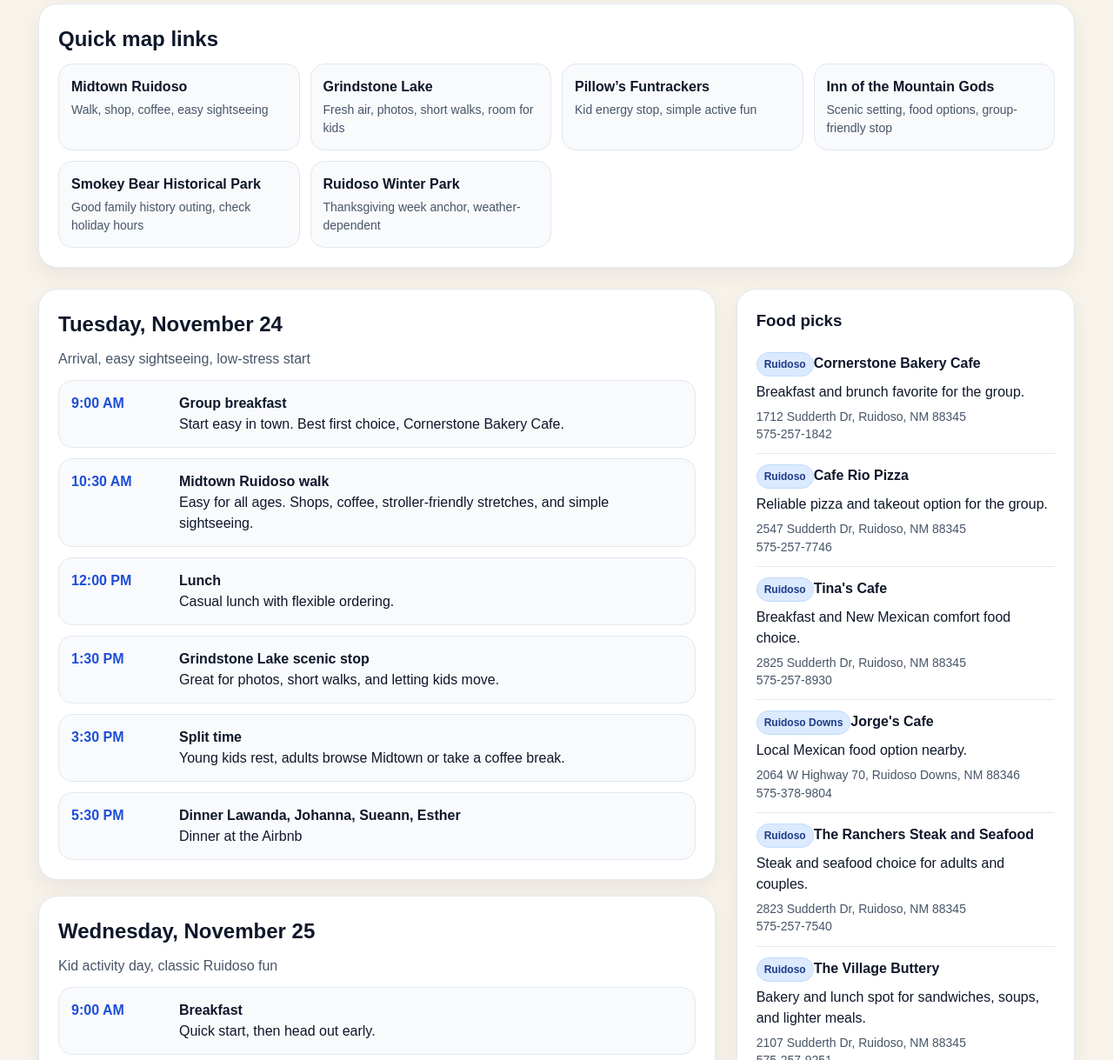
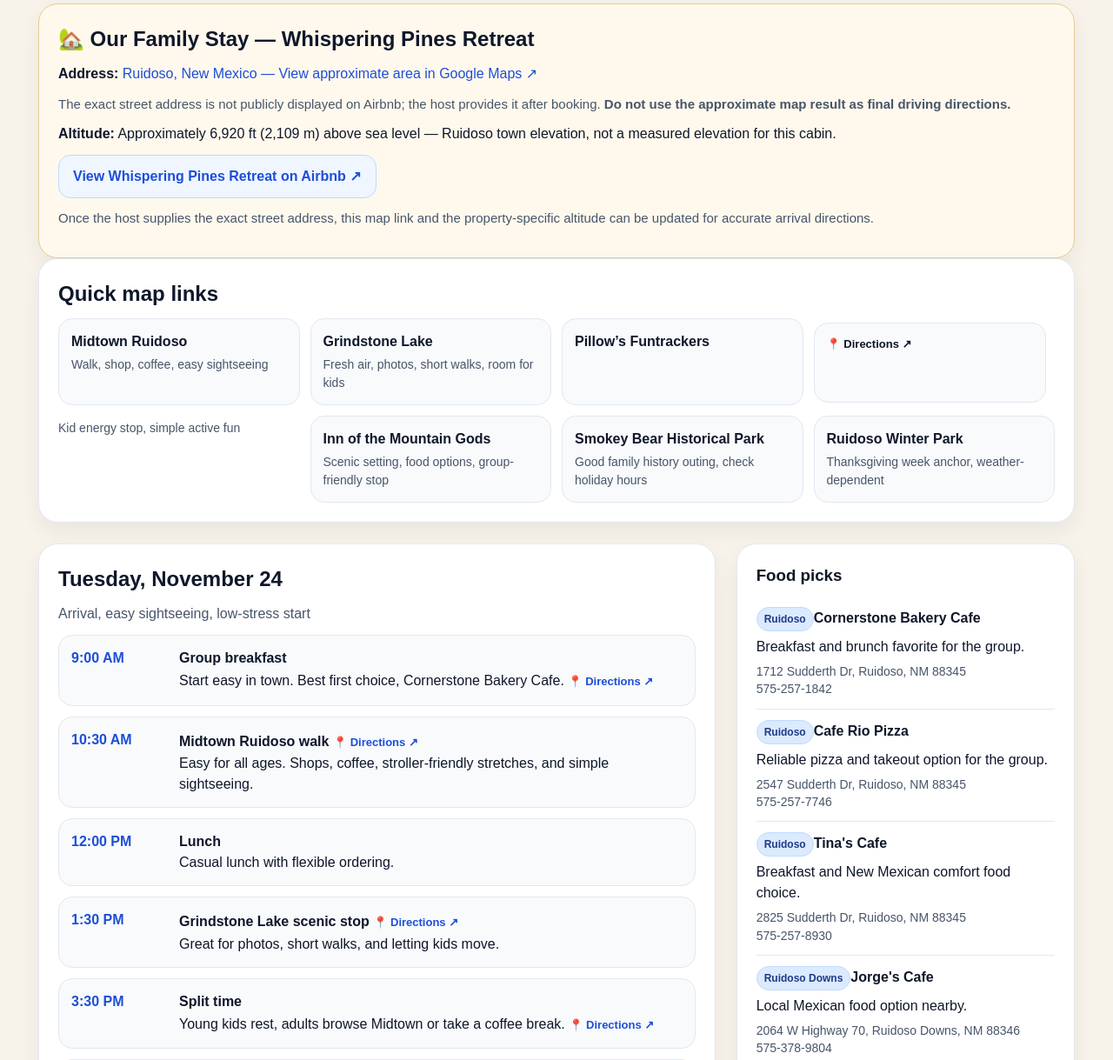
Before and after one commit to JamesJones4301/ruidoso-family-trip, a website: page index.html in a window 1280 px wide. Shown: the part 1016-2235 px from the top of the page at 87% size. Drawn offline with Linux system fonts and the light colour scheme.

Commit message:
Add itinerary map links and Whispering Pines Retreat lodging details

```diff
--- a/index.html
+++ b/index.html
@@ -255,6 +255,9 @@
       margin-top: 12px;
     }
 
+    .event-map { display: inline-block; margin: 5px 10px 3px 0; font-size: 13px; font-weight: 700; white-space: nowrap; }
+    .stay-card { background: #fff9ed; border: 1px solid #e9c992; }
+    .stay-card .contact { font-size: 15px; }
     .time {
       font-weight: 700;
       color: var(--accent);
@@ -398,13 +401,22 @@
       </div>
     </section>
 
+    <section class="card card-pad stay-card" aria-labelledby="stay-heading">
+      <h2 id="stay-heading">🏡 Our Family Stay — Whispering Pines Retreat</h2>
+      <p><strong>Address:</strong> <a href="https://www.google.com/maps/search/?api=1&query=Whispering%20Pines%20Retreat%2C%20Ruidoso%20New%20Mexico" target="_blank" rel="noopener noreferrer">Ruidoso, New Mexico — View approximate area in Google Maps ↗</a></p>
+      <p class="contact">The exact street address is not publicly displayed on Airbnb; the host provides it after booking. <strong>Do not use the approximate map result as final driving directions.</strong></p>
+      <p><strong>Altitude:</strong> Approximately 6,920 ft (2,109 m) above sea level — Ruidoso town elevation, not a measured elevation for this cabin.</p>
+      <p><a class="button" href="https://www.airbnb.com/rooms/589077617002834796" target="_blank" rel="noopener noreferrer">View Whispering Pines Retreat on Airbnb ↗</a></p>
+      <p class="contact">Once the host supplies the exact street address, this map link and the property-specific altitude can be updated for accurate arrival directions.</p>
+    </section>
+
     <section class="top-grid">
       <div class="card card-pad">
         <h2>Quick map links</h2>
         <div class="quick-links">
           <a href="https://maps.google.com/?q=Midtown+Ruidoso" target="_blank" rel="noreferrer"><strong>Midtown Ruidoso</strong><span>Walk, shop, coffee, easy sightseeing</span></a>
           <a href="https://maps.google.com/?q=Grindstone+Lake+Ruidoso" target="_blank" rel="noreferrer"><strong>Grindstone Lake</strong><span>Fresh air, photos, short walks, room for kids</span></a>
-          <a href="https://maps.google.com/?q=Pillow%27s+Funtrackers+Ruidoso" target="_blank" rel="noreferrer"><strong>Pillow’s Funtrackers</strong><span>Kid energy stop, simple active fun</span></a>
+          <a href="https://maps.google.com/?q=Pillow%27s+Funtrackers+Ruidoso" target="_blank" rel="noreferrer"><strong>Pillow’s Funtrackers</strong> <a class="event-map" href="https://www.google.com/maps/search/?api=1&query=Pillow's%20Funtrackers%2C%20Ruidoso%20NM" target="_blank" rel="noopener noreferrer" aria-label="Directions to Pillow’s Funtrackers">📍 Directions ↗</a><span>Kid energy stop, simple active fun</span></a>
           <a href="https://maps.google.com/?q=Inn+of+the+Mountain+Gods+Ruidoso" target="_blank" rel="noreferrer"><strong>Inn of the Mountain Gods</strong><span>Scenic setting, food options, group-friendly stop</span></a>
           <a href="https://maps.google.com/?q=Smokey+Bear+Historical+Park+Capitan+NM" target="_blank" rel="noreferrer"><strong>Smokey Bear Historical Park</strong><span>Good family history outing, check holiday hours</span></a>
           <a href="https://maps.google.com/?q=Ruidoso+Winter+Park" target="_blank" rel="noreferrer"><strong>Ruidoso Winter Park</strong><span>Thanksgiving week anchor, weather-dependent</span></a>
@@ -417,12 +429,12 @@
         <section class="card day">
           <h2>Tuesday, November 24</h2>
           <p class="theme">Arrival, easy sightseeing, low-stress start</p>
-          <div class="event"><div class="time">9:00 AM</div><div><strong>Group breakfast</strong><br>Start easy in town. Best first choice, Cornerstone Bakery Cafe.</div></div>
-          <div class="event"><div class="time">10:30 AM</div><div><strong>Midtown Ruidoso walk</strong><br>Easy for all ages. Shops, coffee, stroller-friendly stretches, and simple sightseeing.</div></div>
+          <div class="event"><div class="time">9:00 AM</div><div><strong>Group breakfast</strong><br>Start easy in town. Best first choice, Cornerstone Bakery Cafe. <a class="event-map" href="https://www.google.com/maps/search/?api=1&query=Cornerstone%20Bakery%20Cafe%2C%201712%20Sudderth%20Dr%2C%20Ruidoso%20NM" target="_blank" rel="noopener noreferrer" aria-label="Directions to Cornerstone Bakery Cafe">📍 Directions ↗</a></div></div>
+          <div class="event"><div class="time">10:30 AM</div><div><strong>Midtown Ruidoso walk</strong> <a class="event-map" href="https://www.google.com/maps/search/?api=1&query=Midtown%20Ruidoso%2C%20NM" target="_blank" rel="noopener noreferrer" aria-label="Directions to Midtown Ruidoso walk">📍 Directions ↗</a><br>Easy for all ages. Shops, coffee, stroller-friendly stretches, and simple sightseeing.</div></div>
           <div class="event"><div class="time">12:00 PM</div><div><strong>Lunch</strong><br>Casual lunch with flexible ordering.</div></div>
-          <div class="event"><div class="time">1:30 PM</div><div><strong>Grindstone Lake scenic stop</strong><br>Great for photos, short walks, and letting kids move.</div></div>
-          <div class="event"><div class="time">3:30 PM</div><div><strong>Split time</strong><br>Young kids rest, adults browse Midtown or take a coffee break.</div></div>
-          <div class="event"><div class="time">5:30 PM</div><div><strong> Dinner Lawanda, Johanna, Sueann, Esther</strong><br>Dinner at the Airbnb</div></div>
+          <div class="event"><div class="time">1:30 PM</div><div><strong>Grindstone Lake scenic stop</strong> <a class="event-map" href="https://www.google.com/maps/search/?api=1&query=Grindstone%20Lake%2C%20Ruidoso%20NM" target="_blank" rel="noopener noreferrer" aria-label="Directions to Grindstone Lake scenic stop">📍 Directions ↗</a><br>Great for photos, short walks, and letting kids move.</div></div>
+          <div class="event"><div class="time">3:30 PM</div><div><strong>Split time</strong><br>Young kids rest, adults browse Midtown or take a coffee break. <a class="event-map" href="https://www.google.com/maps/search/?api=1&query=Midtown%20Ruidoso%20NM" target="_blank" rel="noopener noreferrer" aria-label="Directions to Midtown Ruidoso">📍 Directions ↗</a></div></div>
+          <div class="event"><div class="time">5:30 PM</div><div><strong> Dinner Lawanda, Johanna, Sueann, Esther</strong><br>Dinner at Whispering Pines Retreat <a href="https://www.airbnb.com/rooms/589077617002834796" target="_blank" rel="noopener noreferrer">(view lodging)</a></div></div>
         </section>
 
         <section class="card day">
@@ -433,37 +445,37 @@
           <div class="event"><div class="time">12:30 PM</div><div><strong>Lunch</strong><br>Keep lunch nearby and simple.</div></div>
           <div class="event"><div class="time">2:00 PM</div><div><strong>Scenic drive and viewpoints</strong><br>Use the afternoon for mountain views and photo stops.</div></div>
           <div class="event"><div class="time">4:30 PM</div><div><strong>Warm drink reset</strong><br>Good window for toddlers, grandparents, and anyone who wants downtime.</div></div>
-          <div class="event"><div class="time">5:30 PM</div><div><strong>Dinner Aly, Lilia, Eliana, Rita</strong><br>Dinner at the Airbnb</div></div>
+          <div class="event"><div class="time">5:30 PM</div><div><strong>Dinner Aly, Lilia, Eliana, Rita</strong><br>Dinner at Whispering Pines Retreat <a href="https://www.airbnb.com/rooms/589077617002834796" target="_blank" rel="noopener noreferrer">(view lodging)</a></div></div>
         </section>
 
         <section class="card day">
           <h2>Thursday, November 26, Thanksgiving</h2>
           <p class="theme">History and nature</p>
           <div class="event"><div class="time">9:00 AM</div><div><strong>Breakfast</strong><br>Start in town before heading out.</div></div>
-          <div class="event"><div class="time">10:30 AM</div><div><strong>Smokey Bear Historical Park or Lincoln area outing</strong><br>Good family sightseeing day with history, open space, and low-pressure walking.</div></div>
+          <div class="event"><div class="time">10:30 AM</div><div><strong>Smokey Bear Historical Park or Lincoln area outing</strong> <a class="event-map" href="https://www.google.com/maps/search/?api=1&query=Smokey%20Bear%20Historical%20Park%2C%20Capitan%20NM" target="_blank" rel="noopener noreferrer" aria-label="Directions to Smokey Bear Historical Park or Lincoln area outing">📍 Directions ↗</a><br>Good family sightseeing day with history, open space, and low-pressure walking.</div></div>
           <div class="event"><div class="time">12:30 PM</div><div><strong>Lunch</strong><br>Thanksgiving Meal prepping.</div></div>
-          <div class="event"><div class="time">2:00 PM</div><div><strong>Return to Ruidoso</strong><br>Young kids nap, adults browse Midtown or rest before dinner.</div></div>
+          <div class="event"><div class="time">2:00 PM</div><div><strong>Return to Ruidoso</strong><br>Young kids nap, adults browse Midtown or rest before dinner. <a class="event-map" href="https://www.google.com/maps/search/?api=1&query=Midtown%20Ruidoso%20NM" target="_blank" rel="noopener noreferrer" aria-label="Directions to Midtown Ruidoso">📍 Directions ↗</a></div></div>
           <div class="event"><div class="time">4:30 PM</div><div><strong>Optional short scenic stop</strong><br>Use this for a family photo if weather stays clear.</div></div>
-          <div class="event"><div class="time">5:30 PM</div><div><strong>Thanksgiving Chris, James, Mario, Kameron, Gigi and others</strong><br>Dinner at the Airbnb</div></div>
+          <div class="event"><div class="time">5:30 PM</div><div><strong>Thanksgiving Chris, James, Mario, Kameron, Gigi and others</strong><br>Dinner at Whispering Pines Retreat <a href="https://www.airbnb.com/rooms/589077617002834796" target="_blank" rel="noopener noreferrer">(view lodging)</a></div></div>
         </section>
 
         <section class="card day">
           <h2>Friday, November 27</h2>
           <p class="theme">Holiday meal, flexible cold-weather plan</p>
           <div class="event"><div class="time">9:00 AM</div><div><strong>Slow morning</strong><br>Keep breakfast easy at the house or at a confirmed open location.</div></div>
-          <div class="event"><div class="time">10:30 AM</div><div><strong>Ruidoso Winter Park or scenic outdoor stop</strong><br>Main outing for the day, because holiday closures are common.</div></div>
+          <div class="event"><div class="time">10:30 AM</div><div><strong>Ruidoso Winter Park or scenic outdoor stop</strong> <a class="event-map" href="https://www.google.com/maps/search/?api=1&query=Ruidoso%20Winter%20Park%2C%20Alto%20NM" target="_blank" rel="noopener noreferrer" aria-label="Directions to Ruidoso Winter Park or scenic outdoor stop">📍 Directions ↗</a><br>Main outing for the day, because holiday closures are common.</div></div>
           <div class="event"><div class="time">1:00 PM</div><div><strong>Lunch</strong><br>Find a great place to go.</div></div>
           <div class="event"><div class="time">3:30 PM</div><div><strong>Walk, rest, and family photo time</strong><br>Keep this short and weather-aware.</div></div>
-          <div class="event"><div class="time">5:30 PM</div><div><strong>Dinner Poppi, Cougar, Levi</strong><br>Thanksgiving dinner at the Airbnb.</div></div>
+          <div class="event"><div class="time">5:30 PM</div><div><strong>Dinner Poppi, Cougar, Levi</strong><br>Thanksgiving dinner at Whispering Pines Retreat <a href="https://www.airbnb.com/rooms/589077617002834796" target="_blank" rel="noopener noreferrer">(view lodging)</a>.</div></div>
         </section>
 
         <section class="card day">
           <h2>Saturday, November 28, Also checkout day</h2>
           <p class="theme">Last views, easy exits, flexible departures</p>
           <div class="event"><div class="time">9:00 AM</div><div><strong>Breakfast</strong><br>One last group breakfast.</div></div>
-          <div class="event"><div class="time">10:30 AM</div><div><strong>Easy final sightseeing stop</strong><br>Choose Midtown, Grindstone, or another short scenic stop based on departures.</div></div>
+          <div class="event"><div class="time">10:30 AM</div><div><strong>Easy final sightseeing stop</strong><br>Choose Midtown, Grindstone, or another short scenic stop based on departures. <a class="event-map" href="https://www.google.com/maps/search/?api=1&query=Midtown%20Ruidoso%20NM" target="_blank" rel="noopener noreferrer" aria-label="Directions to Midtown Ruidoso">📍 Directions ↗</a> <a class="event-map" href="https://www.google.com/maps/search/?api=1&query=Grindstone%20Lake%20Ruidoso%20NM" target="_blank" rel="noopener noreferrer" aria-label="Directions to Grindstone Lake">📍 Directions ↗</a></div></div>
           <div class="event"><div class="time">12:00 PM</div><div><strong>Lunch</strong><br>Keep lunch fast and flexible for those leaving early.</div></div>
-          <div class="event"><div class="time">1:30 PM</div><div><strong>Free time or shopping</strong><br>Good window for gifts, coffee, and low-key family time.</div></div>
+          <div class="event"><div class="time">1:30 PM</div><div><strong>Free time or shopping</strong><br>Good window for gifts, coffee, and low-key family time. <a class="event-map" href="https://www.google.com/maps/search/?api=1&query=Midtown%20Ruidoso%20NM" target="_blank" rel="noopener noreferrer" aria-label="Directions to Midtown Ruidoso">📍 Directions ↗</a></div></div>
           <div class="event"><div class="time">4:30 PM</div><div><strong>Be safe if you are traveling</strong><br>Safe Travels.</div></div>
         </section>
       </main>
```
